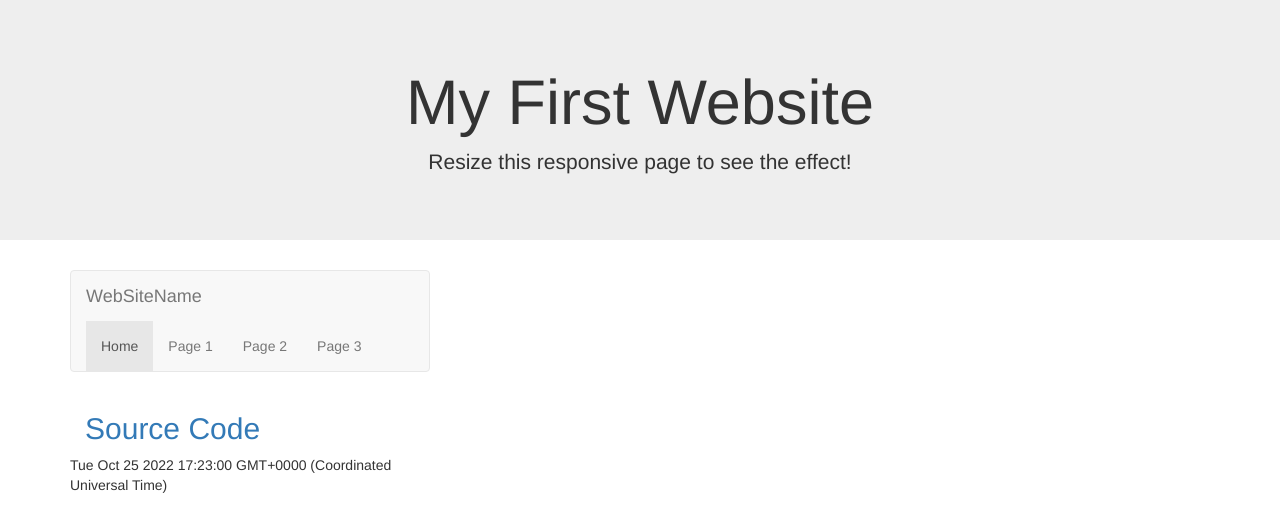
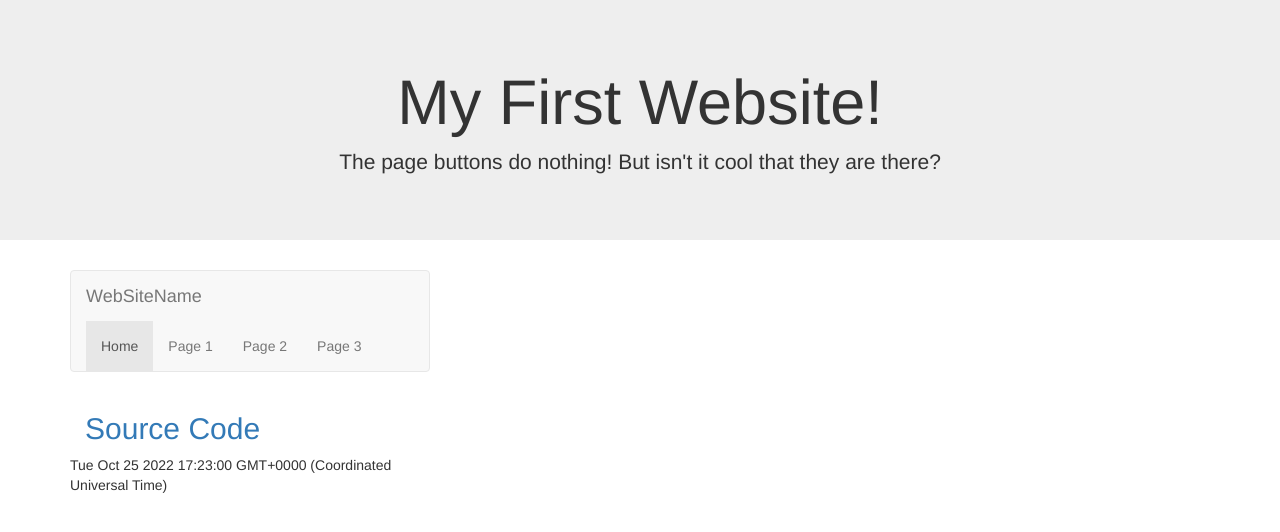
Before and after one commit to petervislocky/petervislocky.github.io, a plain HTML site: page index.html in a window 1280 px wide. Drawn offline with nearby package versions, Linux system fonts and the light colour scheme.

Commit message:
Update index.html

```diff
--- a/index.html
+++ b/index.html
@@ -11,8 +11,8 @@
 <body>
 
 <div class="jumbotron text-center">
-  <h1>My First Website</h1>
-  <p>Resize this responsive page to see the effect!</p>
+  <h1>My First Website!</h1>
+  <p>The page buttons do nothing! But isn't it cool that they are there?</p>
 </div>
 
 <div class="container">
```
